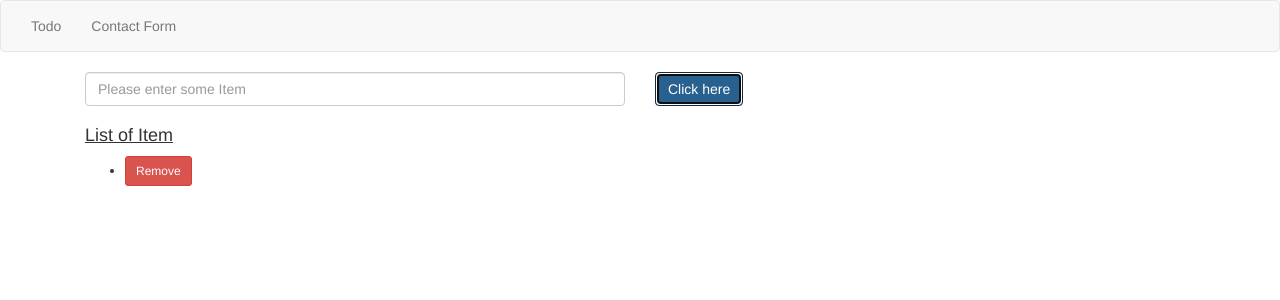
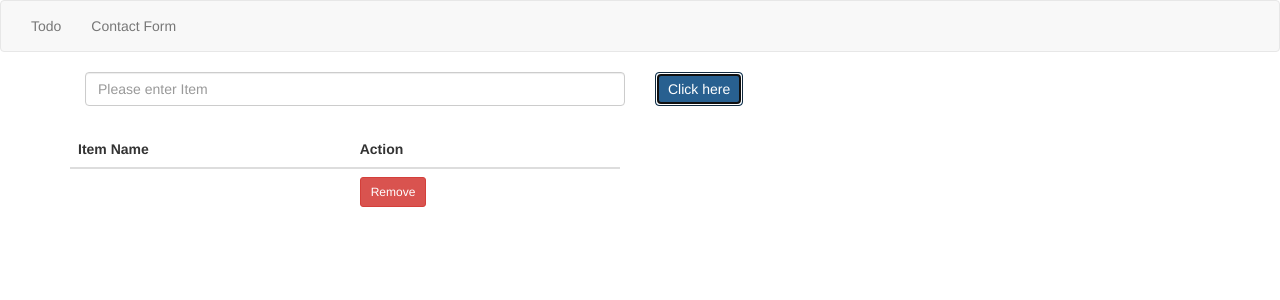
Before and after one commit to rakeshkumartiwari/angular-first-app, an Angular app: page /todo in a window 1280 px wide. Both pictures are taken after a click on the button "Click here". Shown: the top 300 px of the page. Built offline with nearby package versions, Linux system fonts and the light colour scheme.

Commit message:
update and use css file in todo component

```diff
--- /dev/null
+++ b/src/app/Todo/todo.component.css
@@ -0,0 +1,16 @@
+
+
+
+body{
+    font-size: 50px;
+    font-family: Verdana, Geneva, Tahoma, sans-serif
+}
+
+.jumbotron{
+width: 550px;
+margin-left: 120px;
+}
+
+table{
+    width: 550px;
+}
--- a/src/app/Todo/todo.component.html
+++ b/src/app/Todo/todo.component.html
@@ -2,23 +2,56 @@
     <div class="row">
         <div class="form-group col-lg-12">
             <div class="col-lg-6">
-                <input type='text' ngModel #inputItem="ngModel"  class="form-control" placeholder="Please enter some Item" />
+                <input type='text' [(ngModel)] ="inputItem" class="form-control" placeholder="Please enter Item" />
                 <p style="color:red">{{msg}}</p>
             </div>
             <div class="col-lg-6">
                 <button class="btn btn-primary" (click)='addItem(inputItem)'>Click here</button>
             </div>
-
-            <div class="col-lg-12">
+        </div>
+        <!-- <div class="col-lg-12">
             <h4>
                 <u>List of Item</u>
             </h4>
             <ul>
                 <li *ngFor='let item of itemList'>
                     {{item}}
-                        <button  class="btn btn-danger btn-sm" (click)='removeItem(inputItem)'>Remove</button>
+                    <button class="btn btn-danger btn-sm" (click)='removeItem(inputItem)'>Remove</button>
                 </li>
             </ul>
+        </div> -->
+    </div>
+</div>
+
+<!-- <div class="jumbotron">
+    <div *ngFor='let item of itemList' class="alert alert-danger">
+        <div class="row">
+            <div class="col-lg-6 item">
+                {{item}}
+            </div>
+            <div class="col-lg-6">
+                <button class="btn btn-danger btn-sm" (click)='removeItem(inputItem)'>Remove</button>
             </div>
         </div>
     </div>
+</div> -->
+<div class="container">
+    <table class="table table-hover ">
+        <thead>
+            <tr>
+                <th>Item Name</th>
+                <th>Action</th>
+            </tr>
+        </thead>
+        <tbody>
+            <tr *ngFor='let item of itemList'>
+                <td> {{item}}</td>
+                <td>
+                    <button class="btn btn-danger btn-sm" (click)='removeItem(inputItem)'>Remove</button>
+                </td>
+            </tr>
+
+        </tbody>
+    </table>
+
+</div>
--- a/src/app/Todo/todo.component.ts
+++ b/src/app/Todo/todo.component.ts
@@ -2,16 +2,18 @@ import { Component } from '@angular/core';
 
 @Component({
     selector: 'app-todo',
-    templateUrl: './todo.component.html'
+    templateUrl: './todo.component.html',
+    styleUrls: ['./todo.component.css']
 
 })
 export class TodoComponent {
-
+    inputItem: string;
     msg: string;
     itemList = [];
     addItem(item) {
         // if (item.value !== '') {
-        this.itemList.push(item.value);
+        this.itemList.push(item);
+        this.inputItem = '';
         // this.msg = ' ';
         // } else {
         // this.msg = 'Please enter some value.';
@@ -23,6 +25,6 @@ export class TodoComponent {
     removeItem(item) {
         // tslint:disable-next-line:prefer-const
         let index = this.itemList.indexOf(item.value);
-        this.itemList.splice(index - 1, 1);
+        this.itemList.splice(index, 1);
     }
 }
```
Lines whose indentation alone changed are shown as unchanged.
